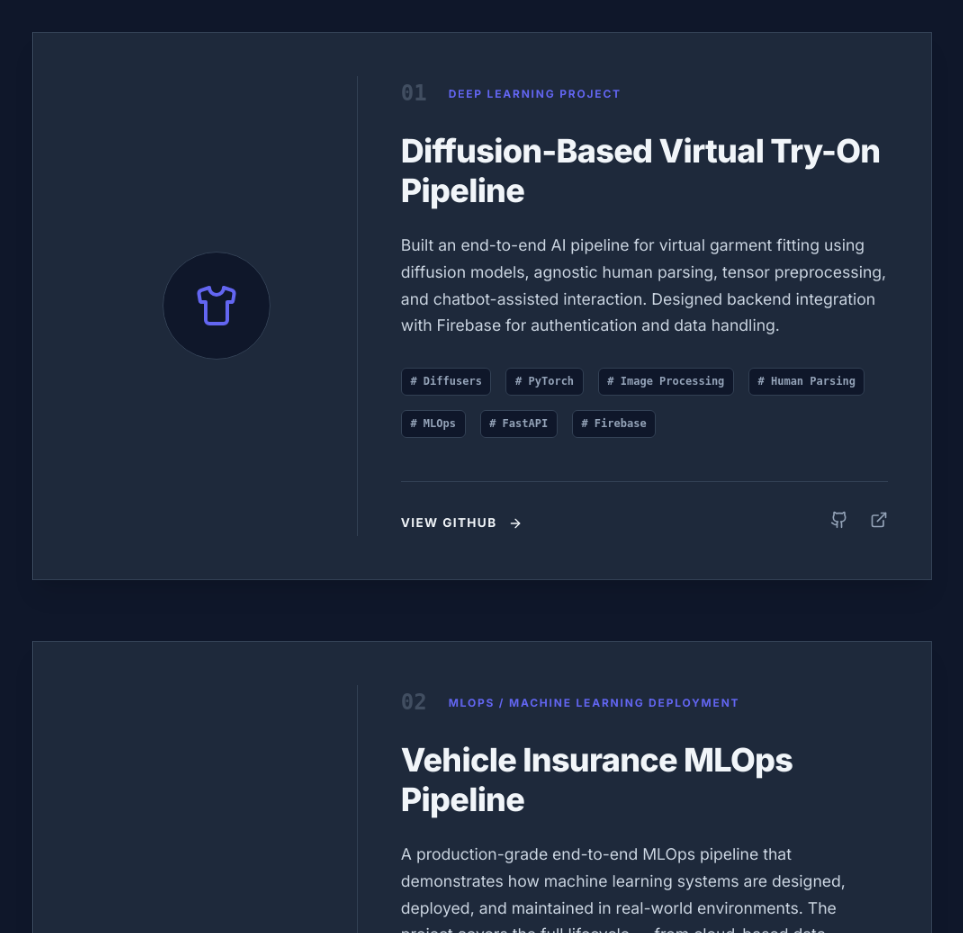
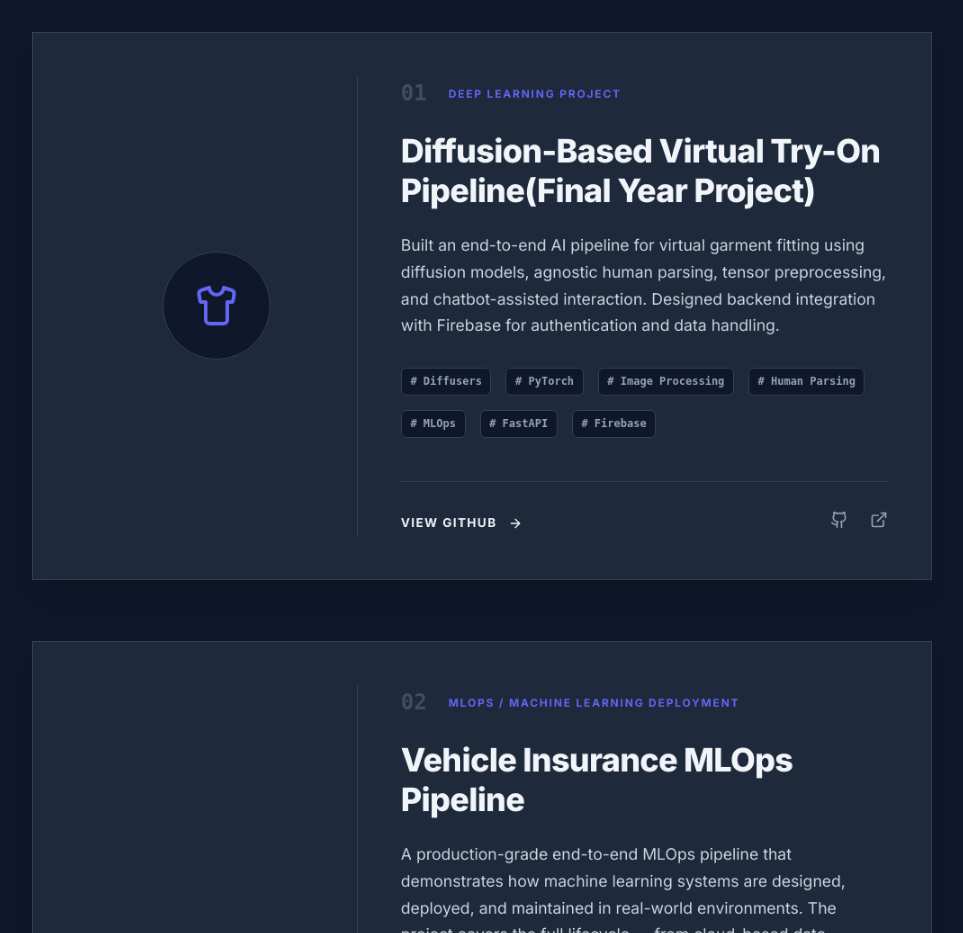
Before and after one commit to M-Wajeeh/Portfolio, a React (Vite) app: page / in a window 1280 px wide. Shown: the part 3620-4553 px from the top of the page, without its empty margins (158-1121 px from the left). Built offline with nearby package versions, Linux system fonts and the light colour scheme.

Commit message:
Project title altered

```diff
--- a/src/data/portfolioData.ts
+++ b/src/data/portfolioData.ts
@@ -174,7 +174,7 @@ export const portfolioData: PortfolioData = {
 
     projects: [
         {
-            title: "Diffusion-Based Virtual Try-On Pipeline",
+            title: "Diffusion-Based Virtual Try-On Pipeline(Final Year Project)",
             category: "Deep Learning Project",
             description: "Built an end-to-end AI pipeline for virtual garment fitting using diffusion models, agnostic human parsing, tensor preprocessing, and chatbot-assisted interaction. Designed backend integration with Firebase for authentication and data handling.",
             tags: ["Diffusers", "PyTorch", "Image Processing", "Human Parsing", "MLOps", "FastAPI", "Firebase"],
```
